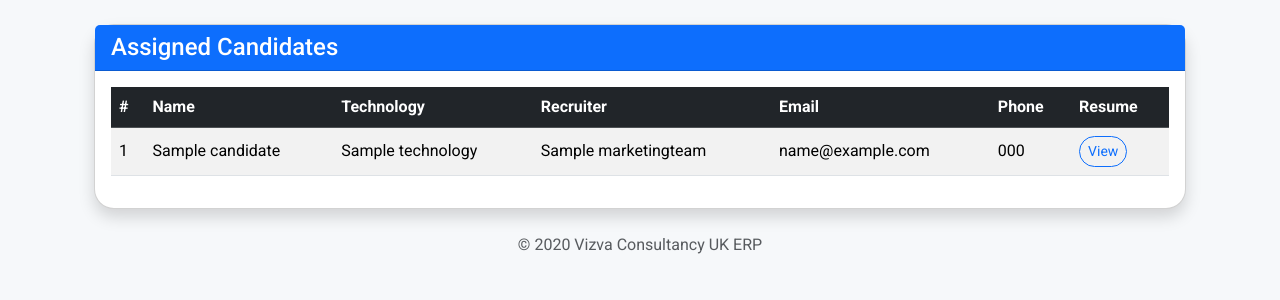
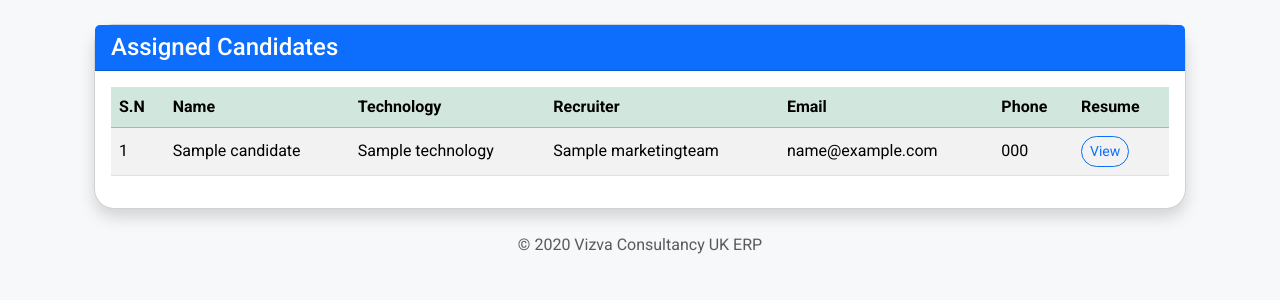
Before and after one commit to Hari-singh-Joshi/vizva-ERP, a Django app: template app/templates/candidate.html in a window 1280 px wide. Shown: the part 144-444 px from the top of the page. Run offline with Django 5.2, Linux system fonts and the light colour scheme; tables that the repository leaves empty hold one stand-in row (values such as "Sample post"); the template is opened without the code that fills it: values that come from a table or form of the project are taken from there, most other values are stand-ins (such as "Sample title", 1, 10 or a date in 2020); parts of the project's set-up code (start-up, migrations or seed data) failed here and were passed over.

Commit message:
Update candidate.html

```diff
--- a/app/templates/candidate.html
+++ b/app/templates/candidate.html
@@ -15,9 +15,9 @@
             {% if candidates %}
                 <div class="table-responsive">
                     <table class="table table-striped align-middle">
-                        <thead class="table-dark">
+                        <thead class="table-success">
                             <tr>
-                                <th>#</th>
+                                <th>S.N</th>
                                 <th>Name</th>
                                 <th>Technology</th>
                                 <th>Recruiter</th>
```
